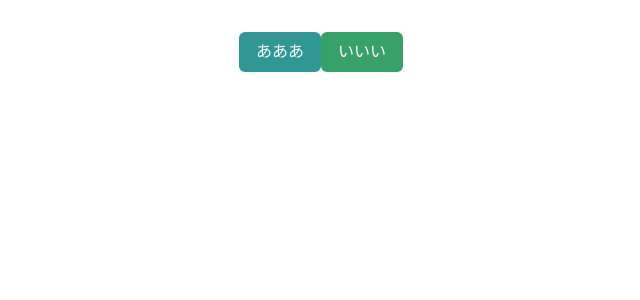
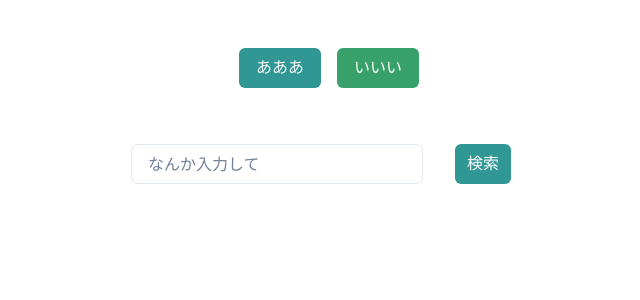
Before and after one commit to asa129/study-archive, a React (Vite) app in the folder lesson-app/: page / in a window 1280 px wide. Shown: the top 300 px of the page, without its empty margins (319-959 px from the left). Built offline with nearby package versions, Linux system fonts and the light colour scheme.

Commit message:
molecules新規追加

```diff
--- a/lesson-app/src/App.tsx
+++ b/lesson-app/src/App.tsx
@@ -1,12 +1,16 @@
 import "./App.css";
 import { PrimaryButton } from "./components/atoms/button/PrimaryButton";
 import { SecondaryButton } from "./components/atoms/button/SecondaryButton";
+import { SearchInput } from "./components/molecules/SearchInput";
 
 function App() {
   return (
     <>
       <PrimaryButton>あああ</PrimaryButton>
       <SecondaryButton>いいい</SecondaryButton>
+      <br />
+      <br />
+      <SearchInput />
     </>
   );
 }
--- a/lesson-app/src/components/atoms/button/PrimaryButton.tsx
+++ b/lesson-app/src/components/atoms/button/PrimaryButton.tsx
@@ -9,7 +9,9 @@ export const PrimaryButton: FC<Props> = (props) => {
   const { children } = props;
   return (
     <>
-      <Button colorScheme="teal">{children}</Button>
+      <Button colorScheme="teal" m={4}>
+        {children}
+      </Button>
     </>
   );
 };
--- /dev/null
+++ b/lesson-app/src/components/atoms/input/Input.tsx
@@ -0,0 +1,11 @@
+import { Input } from "@chakra-ui/react";
+import { FC } from "react";
+
+type Props = {
+  placeholder: string;
+};
+
+export const InputA: FC<Props> = (props) => {
+  const { placeholder } = props;
+  return <Input placeholder={placeholder} m={4} />;
+};
--- /dev/null
+++ b/lesson-app/src/components/molecules/SearchInput.tsx
@@ -0,0 +1,14 @@
+import { PrimaryButton } from "../atoms/button/PrimaryButton";
+import { InputA } from "../atoms/input/Input";
+import { Box } from "@chakra-ui/react";
+
+export const SearchInput = () => {
+  return (
+    <>
+      <Box display="flex">
+        <InputA placeholder={"なんか入力して"} />
+        <PrimaryButton>検索</PrimaryButton>
+      </Box>
+    </>
+  );
+};
```
